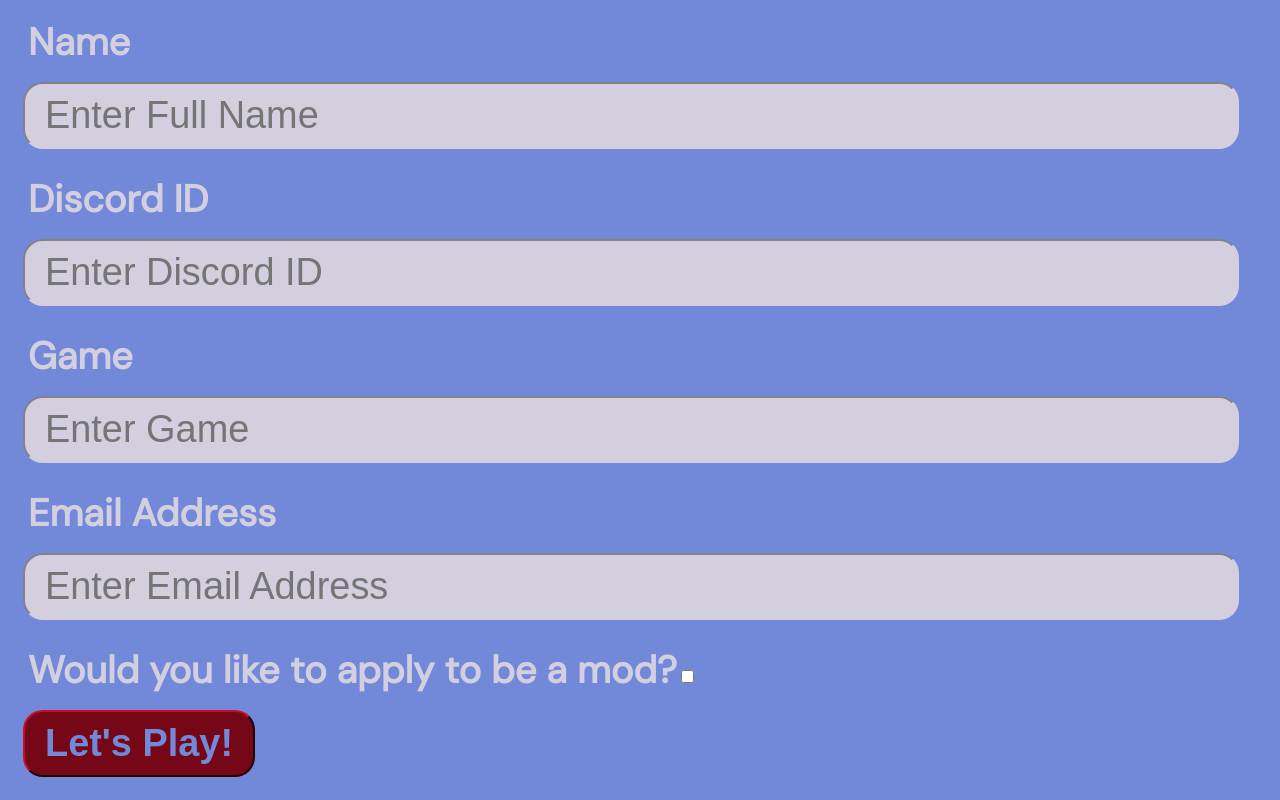
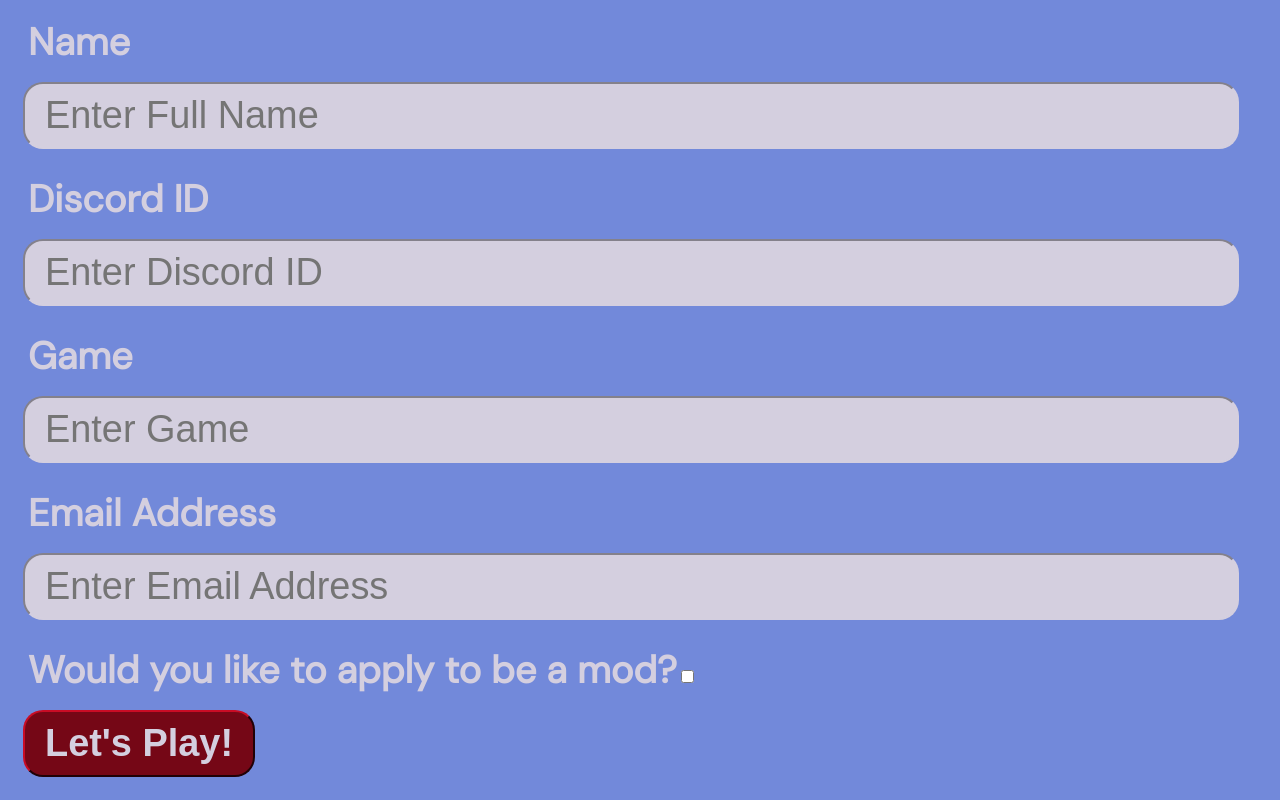
Before and after one commit to vvashishthaITMD362/Project1, a plain HTML site: page index.html in a window 1280 px wide. Shown: the part 341-1141 px from the top of the page. Drawn offline with Linux system fonts and the light colour scheme.

```diff
--- a/css/primary.css
+++ b/css/primary.css
@@ -46,7 +46,7 @@
 input[type=submit]
 {
   border-color: #750716;
-  color: #7289da;
+  color: #d4cfdf;
   background-color: #750716;
   display: block;
 }
```
